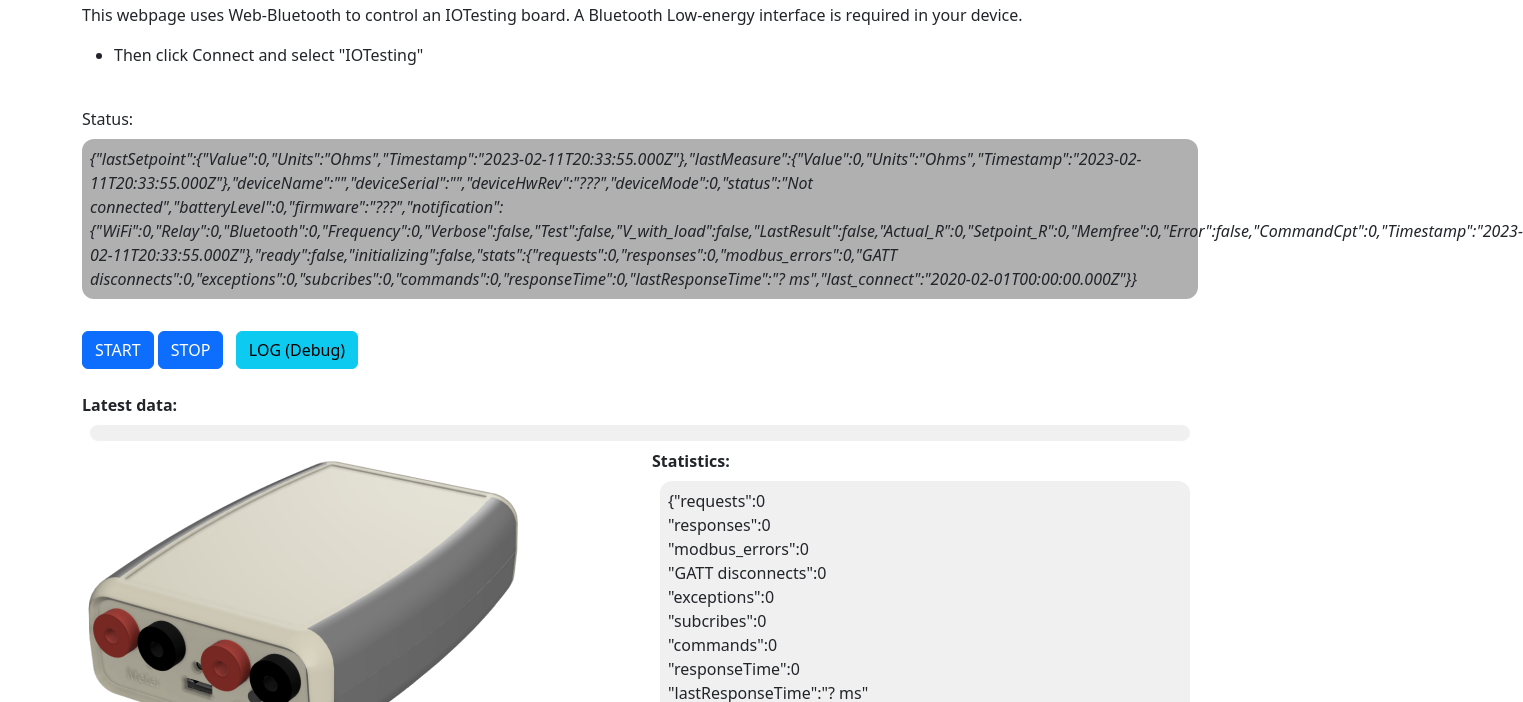
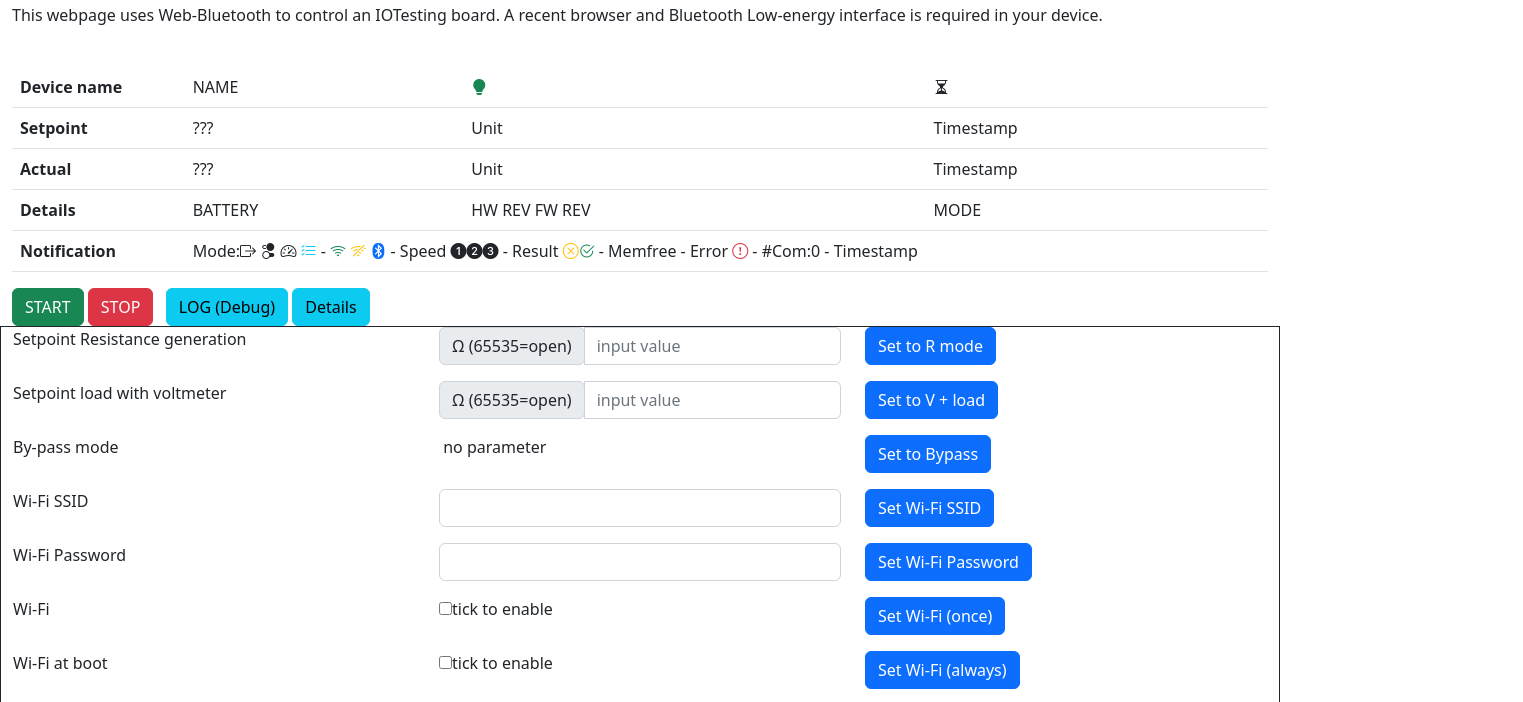
Before and after one commit to schneiderelectricsystemsitaly/IOTestingBoard, a website: page docs/iotesting.html in a window 1280 px wide. Shown: the part 53-755 px from the top of the page, 1523 px wide, since content can reach past the window. Drawn offline with nearby package versions, Linux system fonts and the light colour scheme.

Commit message:
wip web ui

```diff
--- a/docs/iotesting.html
+++ b/docs/iotesting.html
@@ -8,6 +8,7 @@
     <meta http-equiv='pragma' content='no-cache' />
     <title>IOTesting Board test page</title>
     <script src="./dist/bt-iotesting.js"></script>
+    <link rel="stylesheet" href="https://cdn.jsdelivr.net/npm/bootstrap-icons@1.10.3/font/bootstrap-icons.css">
     <link rel="stylesheet" href="https://cdn.jsdelivr.net/npm/bootstrap@5.2.2/dist/css/bootstrap.min.css"
         integrity="sha384-Zenh87qX5JnK2Jl0vWa8Ck2rdkQ2Bzep5IDxbcnCeuOxjzrPF/et3URy9Bv1WTRi" crossorigin="anonymous">
 </head>
@@ -60,39 +61,86 @@
         }
     </style>
     <h1>IOTesting<br /></h1>
-    <div class="container">
+    <div class="container-fluid">
         <div class="row">
             <div class="col">
                 <p>
                     This webpage uses Web-Bluetooth to control an IOTesting board.
-                    A Bluetooth Low-energy interface is required in your device.
-                <ul>
-                    <li>Then click Connect and select "IOTesting"
-                </ul>
+                    A recent browser and Bluetooth Low-energy interface is required in your device.
                 </p>
                 <br />
-                Status:<div id="status" class="status">?</div><br />
-                <button id="btnStart" class="btn btn-primary">START</button>
-                <button id="btnStop" class="btn btn-primary">STOP</button>
+            </div>
+        </div>
+        <div class="row">
+            <div class="col">
+                <table class="table">
+                    <tbody>
+                        <tr>
+                            <th scope="row" id="device-name">Device name</th>
+                            <td>NAME</td>
+                            <td><i class="bi bi-lightbulb-fill text-success" id="ready"></i></td>
+                            <td><i class="bi bi-hourglass-split" id="connecting"></i></td>
+                        </tr>
+                        <tr>
+                            <th scope="row">Setpoint</th>
+                            <td id="setpoint-value">???</td>
+                            <td id="setpoint-unit">Unit</td>
+                            <td id="setpoint-ts">Timestamp</td>
+                        </tr>
+                        <tr>
+                            <th scope="row">Actual</th>
+                            <td id="act-value">???</td>
+                            <td id="act-unit">Unit</td>
+                            <td id="act-ts">Timestamp</td>
+                        </tr>
+                        <tr>
+                            <th scope="row" id="device-name">Details</th>
+                            <td>BATTERY</td>
+                            <td>HW REV FW REV</td>
+                            <td>MODE</td>
+                        </tr>
+                        <tr>
+                            <th scope="row">Notification</th>
+                            <td id="notification" colspan="3">
+                                Mode:<i class="bi bi-box-arrow-right" id="not-bypass"></i>
+                                <i class="bi bi-toggles2" id="not-r"></i>
+                                <i class="bi bi-speedometer2" id="not-vload"></i>
+                                <i class="bi bi-list-check text-info" id="not-testmode"></i> -
+                                <i class="bi bi-wifi text-success" id="not-wifion"></i>
+                                <i class="bi bi-wifi-off text-warning" id="not-wifioff"></i>
+                                <i class="bi bi-bluetooth text-primary" id="not-bt"></i> -
+                                Speed <i class="bi bi-1-circle-fill"></i><i class="bi bi-2-circle-fill"></i><i class="bi bi-3-circle-fill"></i>
+                                -
+                                Result <i class="bi bi-x-circle text-warning"></i><i class="bi bi-check2-circle text-success"></i> -
+                                Memfree -
+                                Error <i class="bi bi-exclamation-circle text-danger"></i> -
+                                #Com:0 -
+                                Timestamp
+                            </td>
+                        </tr>
+                    </tbody>
+                </table>
+            </div>
+        </div>
+        <div class="row">
+            <div class="col">
+                <button id="btnStart" class="btn btn-success">START</button>
+                <button id="btnStop" class="btn btn-danger">STOP</button>
                 &nbsp;
                 <button id="btnDebugLog" class="btn btn-info">LOG (Debug)</button>
-                <br /><br />
-                <strong>Latest data:</strong>
-                <div id="measure" class="output"></div>
-            </div>
-            <div class="col">
-                <img src="iotesting.png" />
-            </div>
-            <div class="col">
-                <strong>Statistics:</strong>
-                <div id="stats" class="output"></div>
-                Logs (see Developer Tools console):
-                <ul>
-                    <li>To adjust: IOTestingBT.SetLogLevel(value 0..5) where 0=TRACE, 5=SILENT</li>
-                    <li>To enable packet logging into application local storage : IOTestingBT.SetPacketLog(true)</li>
-                </ul>
+                <a class="btn btn-info" data-toggle="collapse" href="#detailsCollapse" role="button" aria-expanded="false" aria-controls="detailsCollapse">Details</a>
             </div>
         </div>
+    </div>
+    <div class="collapse" id="detailsCollapse">
+        <div class="card card-body">
+            Status:
+            <div id="status" class="status">
+                ?<br />
+            </div>
+        </div>
+    </div>
+    <div class="container-fluid" style="border:1px solid">
         <div class="row">
             <div class="col">
                 Setpoint Resistance generation
```
Also changed, not shown: 8 other files.
